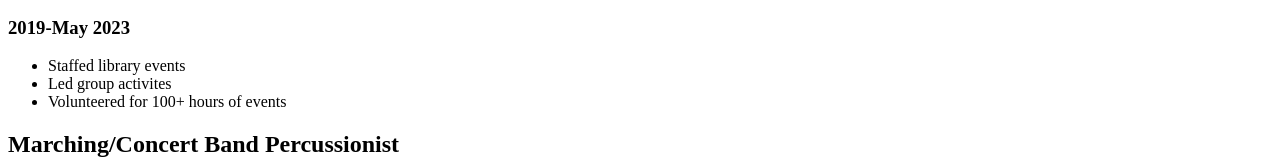
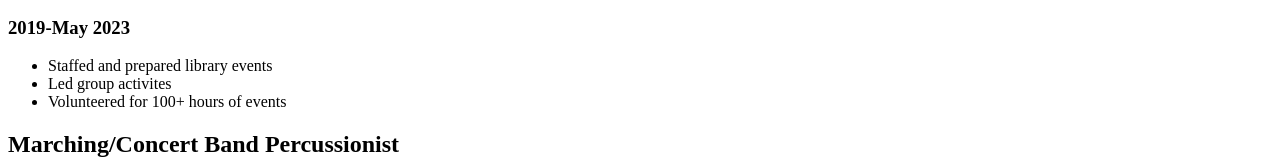
Before and after one commit to RubiToad/Resume, a plain HTML site: page extracurricalars.html in a window 1280 px wide. Shown: the part 526-685 px from the top of the page. Drawn offline with Linux system fonts and the light colour scheme.

Commit message:
Update extracurricalars.html

```diff
--- a/extracurricalars.html
+++ b/extracurricalars.html
@@ -25,7 +25,7 @@
     <h2>Teen Ambassador (Osceola County Library)</h2>
     <h3>2019-May 2023</h3>
     <ul>
-        <li>Staffed library events</li>
+        <li>Staffed and prepared library events</li>
         <li>Led group activites</li>
         <li>Volunteered for 100+ hours of events</li>
     </ul>
```
